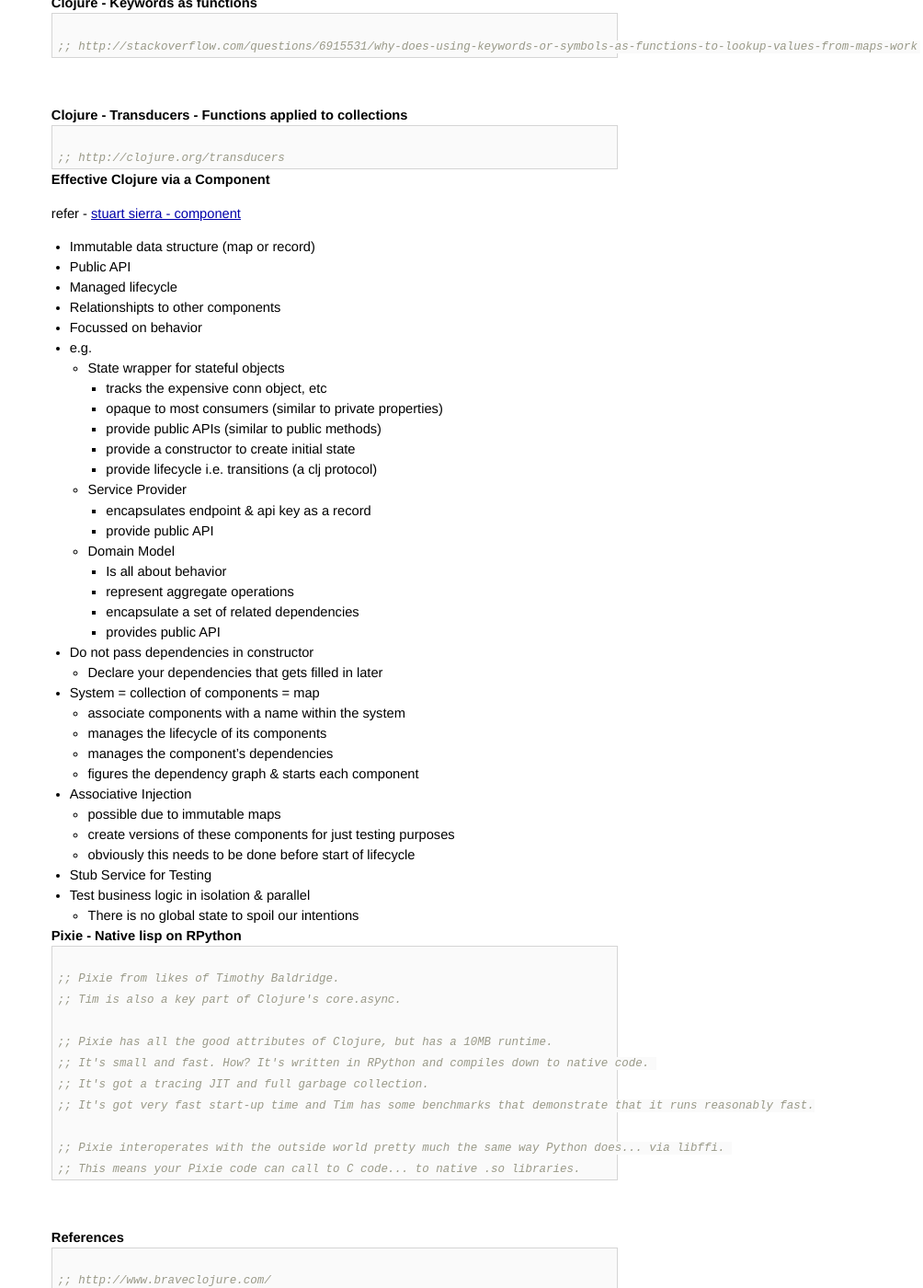
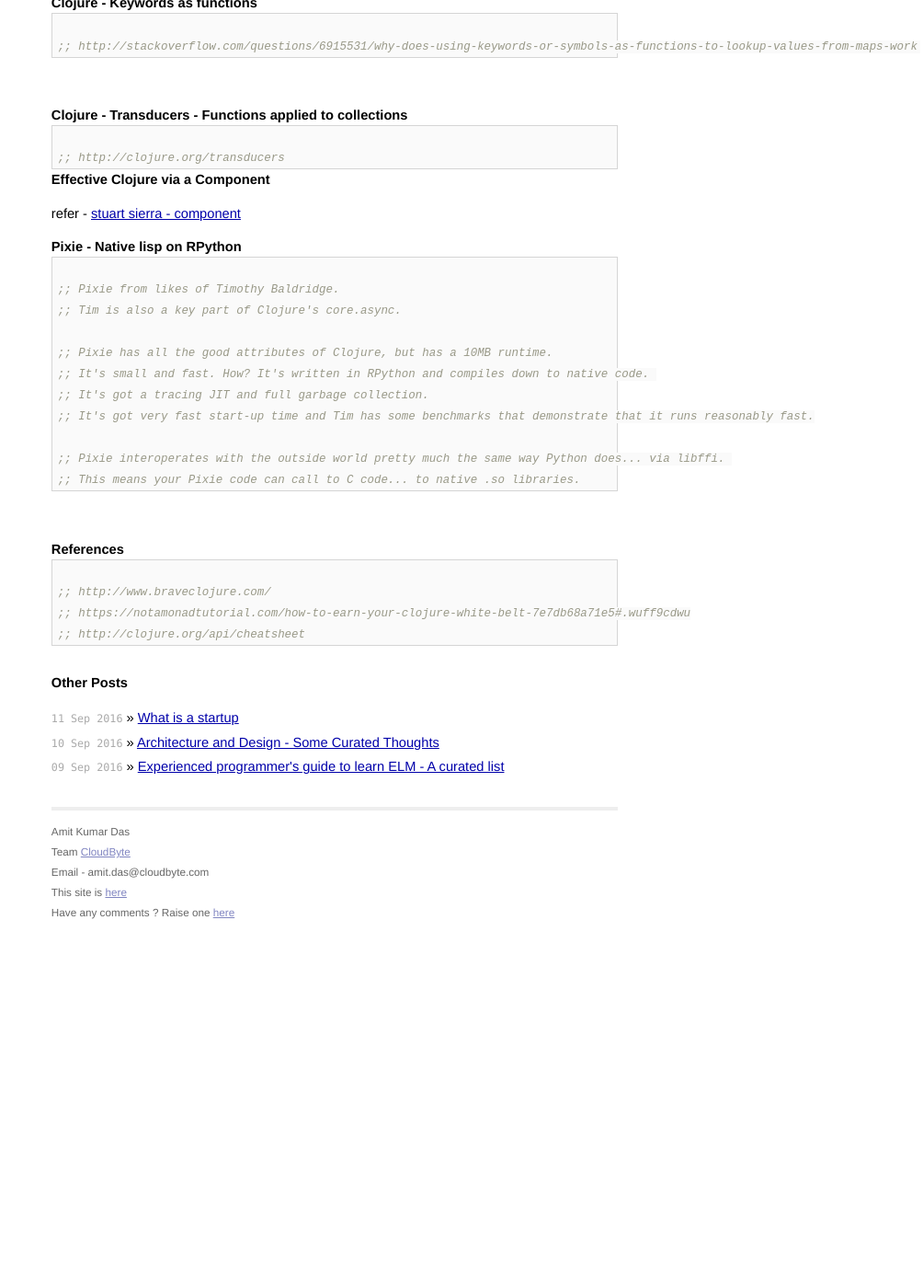
Before and after one commit to AmitKumarDas/amitkumardas.github.io, a Jekyll site: the page built from _posts/2016-08-12-my-lisp-clojure-refresher.md, in a window 1280 px wide and 1400 px high, scrolled down 4788 px. Shown: the whole window at 92% size, without its empty margins (276-1280 px from the left). Built offline with Jekyll 4.4.1, drawn with Linux system fonts in a browser that asks for light colours; after the commit the page ends 5803 px from its top, so only the background shows below that.

Commit message:
Update 2016-08-12-my-lisp-clojure-refresher.md

````diff
--- a/_posts/2016-08-12-my-lisp-clojure-refresher.md
+++ b/_posts/2016-08-12-my-lisp-clojure-refresher.md
@@ -275,41 +275,6 @@ type of the language itself."
 
 refer - [stuart sierra - component](https://www.youtube.com/watch?v=13cmHf_kt-Q)
 
-- Immutable data structure (map or record)
-- Public API
-- Managed lifecycle
-- Relationshipts to other components
-- Focussed on behavior
-- e.g.
-  - State wrapper for stateful objects
-    - tracks the expensive conn object, etc
-    - opaque to most consumers (similar to private properties)
-    - provide public APIs (similar to public methods)
-    - provide a constructor to create initial state
-    - provide lifecycle i.e. transitions (a clj protocol)
-  - Service Provider
-    - encapsulates endpoint & api key as a record
-    - provide public API
-  - Domain Model
-    - Is all about behavior
-    - represent aggregate operations
-    - encapsulate a set of related dependencies
-    - provides public API
-- Do not pass dependencies in constructor
-  - Declare your dependencies that gets filled in later
-- System = collection of components = map
-  - associate components with a name within the system
-  - manages the lifecycle of its components
-  - manages the component's dependencies
-  - figures the dependency graph & starts each component
-- Associative Injection
-  - possible due to immutable maps
-  - create versions of these components for just testing purposes
-  - obviously this needs to be done before start of lifecycle
-- Stub Service for Testing
-- Test business logic in isolation & parallel
-  - There is no global state to spoil our intentions
-
 ### Pixie - Native lisp on RPython
 
 ```lisp
@@ -334,4 +299,5 @@ refer - [stuart sierra - component](https://www.youtube.com/watch?v=13cmHf_kt-Q)
 
 ;; http://www.braveclojure.com/
 ;; https://notamonadtutorial.com/how-to-earn-your-clojure-white-belt-7e7db68a71e5#.wuff9cdwu
+;; http://clojure.org/api/cheatsheet
 ```
````
